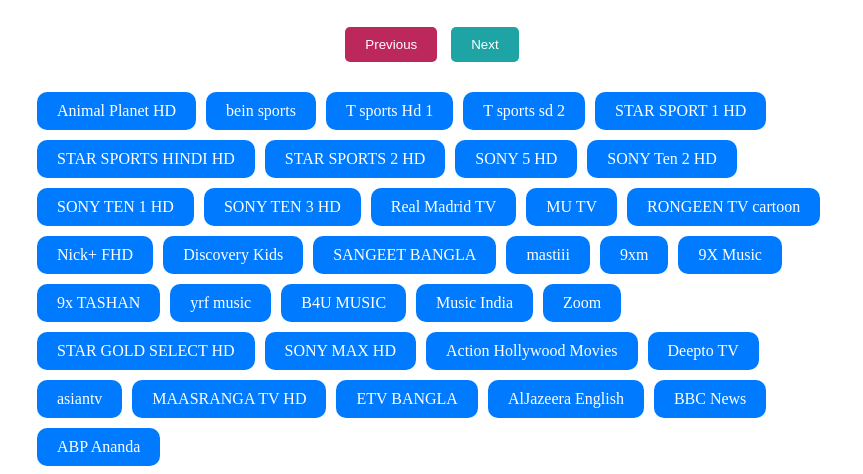
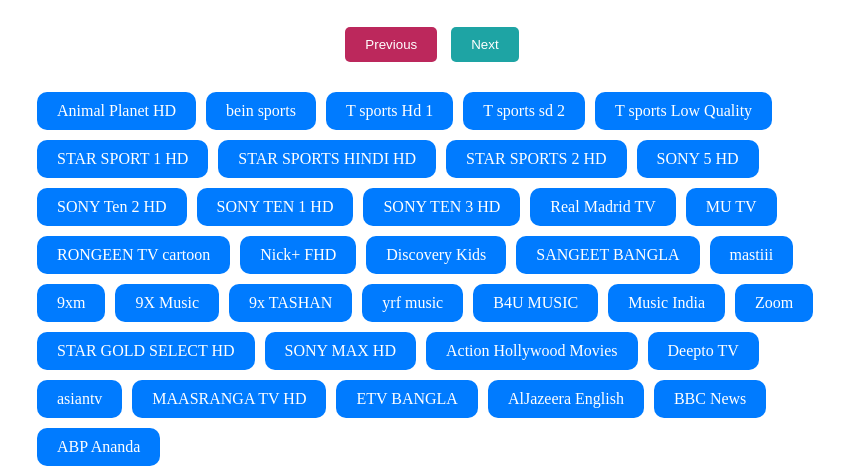
Before and after one commit to bayazidsarour/one, a plain HTML site: page index.html in a window 1280 px wide. Shown: the part 502-976 px from the top of the page, without its empty margins (208-1071 px from the left). Drawn offline with nearby package versions, Linux system fonts and the light colour scheme; no server answers.

Commit message:
index.html

```diff
--- a/index.html
+++ b/index.html
@@ -103,6 +103,10 @@
         {
           name: " T sports sd 2 ",
           url: " https://starshare.org:443/live/Shuvo480/2309/130714.m3u8",
+        },
+         {
+          name: " T sports Low Quality ",
+          url: " https://edge01.iptv.digijadoo.net/live/t_sports/playlist.m3u8",
         },
 
         {
```
